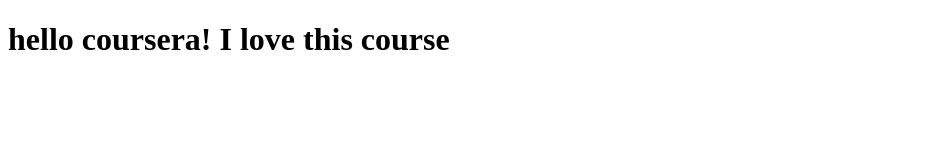
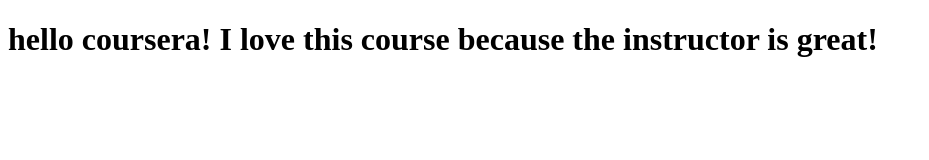
Before and after one commit to fantastic99/coursera-test, a plain HTML site: page site/index.html in a window 1280 px wide. Shown: the whole page, without its empty margins (0-929 px from the left). Drawn offline with Linux system fonts and the light colour scheme.

Commit message:
another small addition.

```diff
--- a/site/index.html
+++ b/site/index.html
@@ -4,6 +4,6 @@
 	<title>hello coursera</title>
 </head>
 <body>
-<h1> hello coursera! I love this course</h1>
+<h1> hello coursera! I love this course because the instructor is great!</h1>
 </body>
 </html>
```
